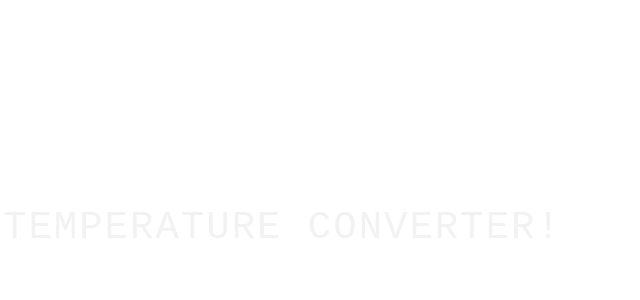
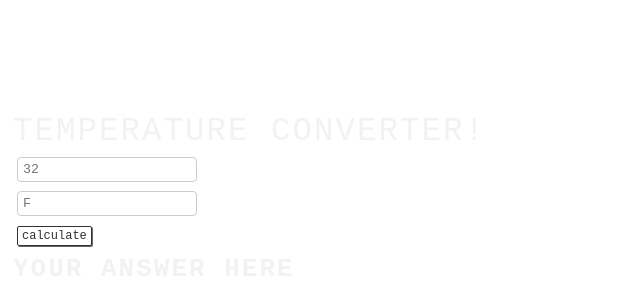
Before and after one commit to justxuit/lab6, a plain HTML site: page index.html in a window 1280 px wide. Shown: the part 500-800 px from the top of the page, without its empty margins (0-640 px from the left). Drawn offline with Linux system fonts and the light colour scheme.

Commit message:
Added functional temperature converter to JS & HTML files

```diff
--- a/index.html
+++ b/index.html
@@ -1,17 +1,27 @@
 <!DOCtype html>
 <html>
 <head>
-  <script src="script.js" type="text/javascript"></script>
   <link rel="stylesheet" href="styles.css">
   <title>Temperature Converter</title>
 </head>
 
 <body>
   <div class="fixed-text">
-    <span>
+    <span id="title">
       TEMPERATURE CONVERTER!
       <br/>
     </span>
+    <div id="converterBox">
+      <input type="text" id="newTemp" placeholder="32"/>
+      <br/>
+      <input type="text" id="newUnit" placeholder="F"/>
+      <br/>
+      <button type="button" id="calculateButton">calculate</button>
+    </div>
+    <div id="outputBox">
+      your answer here
+    </div>
   </div>
+<script src="script2.js" type="text/javascript"></script>
 </body>
 </html>
--- a/script.js
+++ b/script.js
@@ -1,23 +1,39 @@
 //alert("Hi :)");
 
 //console.log((5/9)*(tempF-32));
-
+/*
 function convertTemp(tempInput, tempUnit){
   if (tempUnit==="C"){
     return ((tempInput-32)*(5/9));
   } else if (tempUnit==="F"){
     return ((tempInput*9/5)+32);
   } else {
-    console.log("Please select a valid temperature unit ('C' for Celsius, 'F' for Fahrenheit).")
+    return "Please select a valid temperature unit ('C' for Celsius, 'F' for Fahrenheit).";
   }
 }
+*/
 
-var temp1 = convertTemp(212, "C");
-var temp2 = convertTemp(32, "C");
-var temp3 = convertTemp(65, "C");
-var temp4 = convertTemp(-40, "F");
+/*
+console.log(convertTemp(212, "C"));
+console.log(convertTemp(32, "C"));
+console.log(convertTemp(65, "C"));
+console.log(convertTemp(-40, "F"));
+*/
 
-console.log(temp1);
-console.log(temp2);
-console.log(temp3);
-console.log(temp4);
+
+calculateButton.onclick = convertTemp;
+
+function convertTemp(tempInput, tempUnit) {
+  var userTemp = parseFloat(document.getElementById("newTemp").value);
+  var userUnit = document.getElementById("newUnit").value);
+
+  if (userUnit!=="F"||userUnit!=="C") {
+    alert("Please enter a valid unit of temperature. F for Fahrenheit, C for Celsius.");
+  }
+  else {
+    if (tempUnit==="C"){
+      return ((tempInput-32)*(5/9));
+    } else {
+      return ((tempInput*9/5)+32);
+  }
+}
--- a/styles.css
+++ b/styles.css
@@ -4,20 +4,66 @@ body {
   background-position: center;
   background-repeat: no-repeat;
   color: #f2f2f2;
-  font-size: 3em;
+  line-height: 250%;
 }
 
 .fixed-text {
   position: fixed;
-  bottom: 50px;
+  bottom: 5px;
   left: 3px;
   letter-spacing: 2px;
+  padding: 10px;
 }
 
-/*div.fixed-text {
-  position: absolute;
-  bottom: 0;
-  right: 0;
-  width: 80%;
-  background-color: rgba(255, 0, 0, 0.8);
-}*/
+#title {
+  font-size: 2.5em;
+}
+
+#converterBox {
+  font-size: 1em;
+}
+
+input {
+  font-family: monospace;
+}
+
+input[type=text] {
+    width: 15%%;
+    padding: 4px 5px;
+    margin: 4px;
+    display: inline-block;
+    border: 1px solid #cccccc;
+    border-radius: 4px;
+    box-sizing: border-box;
+}
+
+#outputBox {
+  font-size: 2em;
+  font-weight: bold;
+  text-transform: uppercase;
+}
+
+#calculateButton {
+  background-color: #ffffff;
+  border: solid;
+  border-width: 1px;
+  border-radius: 2px;
+  color: #333333;
+  font-family: monospace;
+  padding: 2px 4px;
+  text-align: center;
+  text-decoration: none;
+  display: inline-block;
+  font-size: 12px;
+  box-shadow: 1px 1px 0px #666666;
+  margin: 2px 4px;
+}
+
+#calculateButton:hover {
+  background-color: #b38f00;
+}
+
+#calculateButton:active {
+  background-color: #806600;
+  box-shadow: 1px 1px 0 0 #888888;
+}
```
